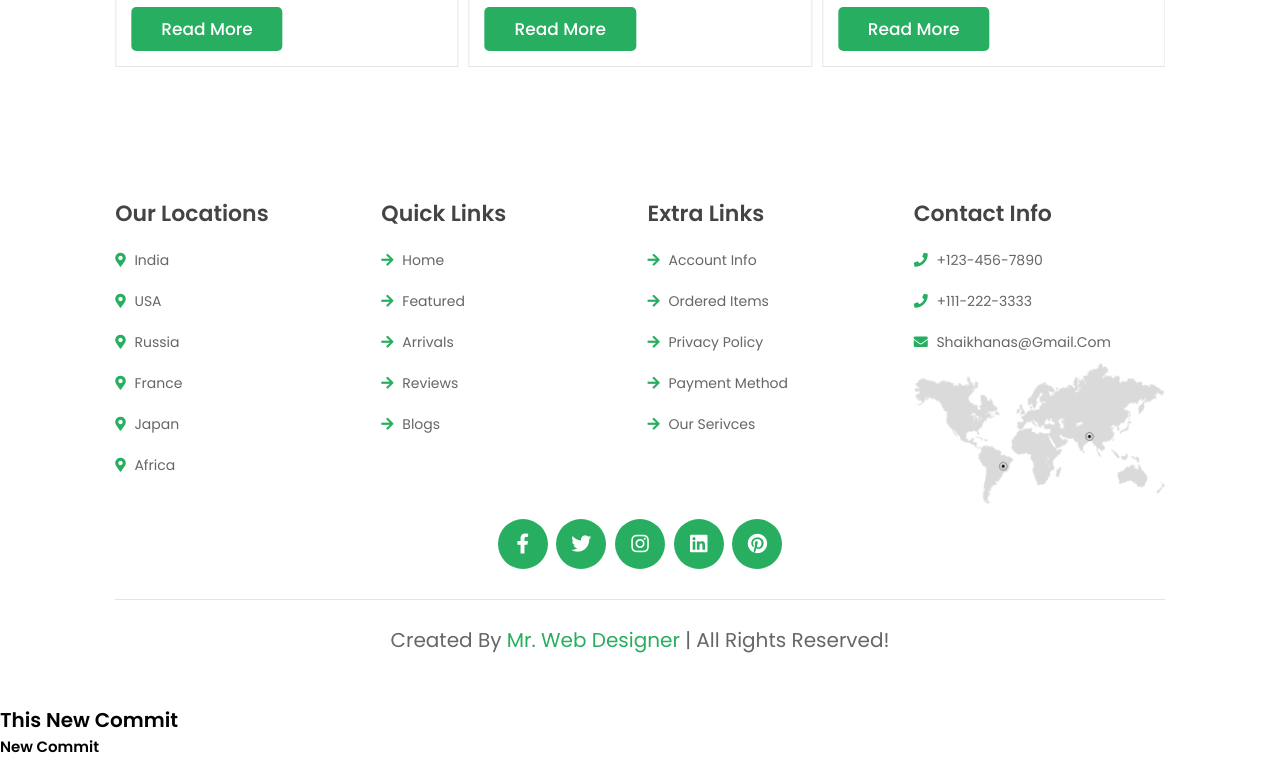
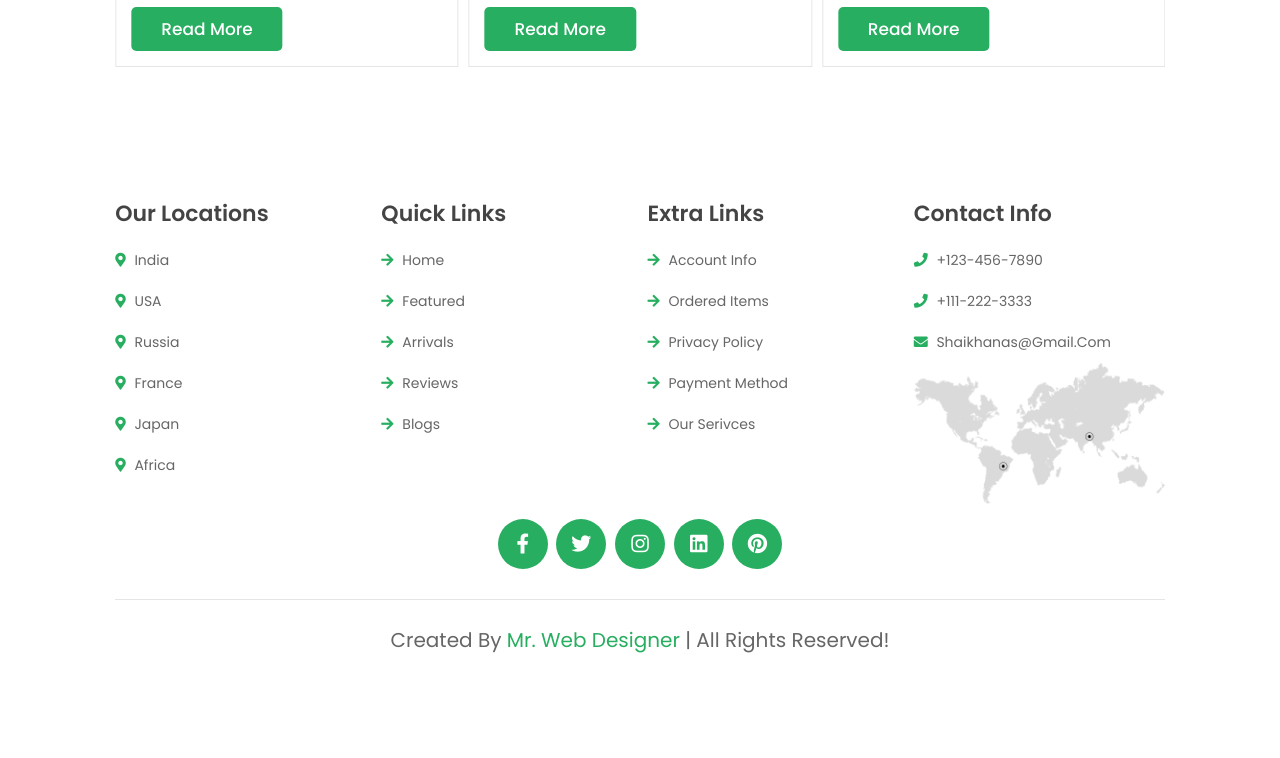
Before and after one commit to UzGameChanger/JavaScriptCareShopping, a plain HTML site: page index.html in a window 1280 px wide. Shown: the part 3872-4630 px from the top of the page. After the commit the page ends 4577 px from the top, so only its background shows below. Drawn offline with nearby package versions, Linux system fonts and the light colour scheme.

Commit message:
Update index.html
delet new update

```diff
--- a/index.html
+++ b/index.html
@@ -801,10 +801,6 @@
 
 
 
-<h1>this new commit</h1>
-<h2>New commit</h2>
-
-
 
 
 
```
